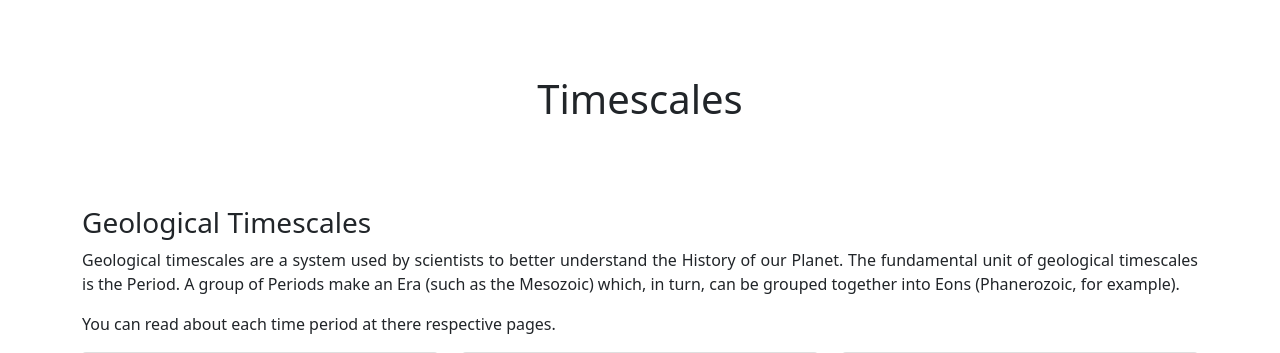
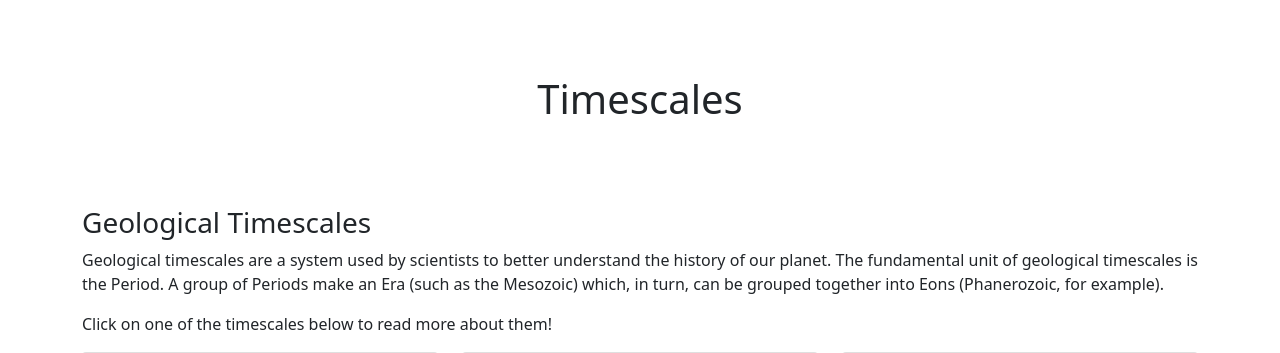
Before and after one commit to kitric/ourworld, a Django app: page /timescales/ in a window 1280 px wide. Shown: the part 56-409 px from the top of the page. Run offline with Django 3.2, Linux system fonts and the light colour scheme; data that the repository does not hold is empty.

Commit message:
update index and remove unnecessary css

```diff
--- a/static/css/base.css
+++ b/static/css/base.css
@@ -25,14 +25,11 @@ body {
 }
 
 .geo-content {
-    width: 1000px;
     margin: 0 auto;
     padding-top: 30px;
-    text-align:left;
 }
 
 .geo-content h6 {
-    padding-left: 5px;
     color: rgb(129, 129, 129);
 }
 
@@ -41,9 +38,8 @@ body {
     font-size: 16px;
     width: auto;
     text-align: justify;
-    padding-left: 5px;
 }
 
-.col-sm-6 {
+.col-sm-6, .col-sm-4 {
     margin-bottom: 25px !important;
 }
--- a/timescales/templates/timescales/index.html
+++ b/timescales/templates/timescales/index.html
@@ -13,12 +13,12 @@
         Geological Timescales
     </h3>
     <p style="text-align: justify;">
-        Geological timescales are a system used by scientists to better understand the History of our Planet.
+        Geological timescales are a system used by scientists to better understand the history of our planet.
         The fundamental unit of geological timescales is the Period. A group of Periods make an Era (such as the Mesozoic) which,
         in turn, can be grouped together into Eons (Phanerozoic, for example).
     </p>
     <p>
-        You can read about each time period at there respective pages.
+        Click on one of the timescales below to read more about them!
     </p>
     <div class="row">
         <div class="col-sm-4">
```
